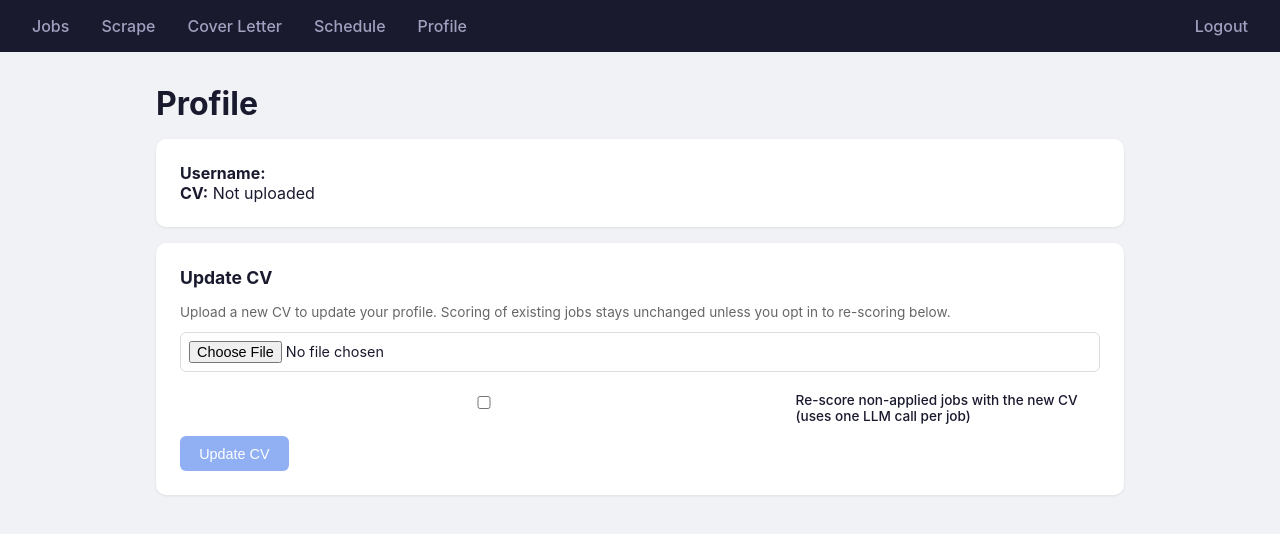
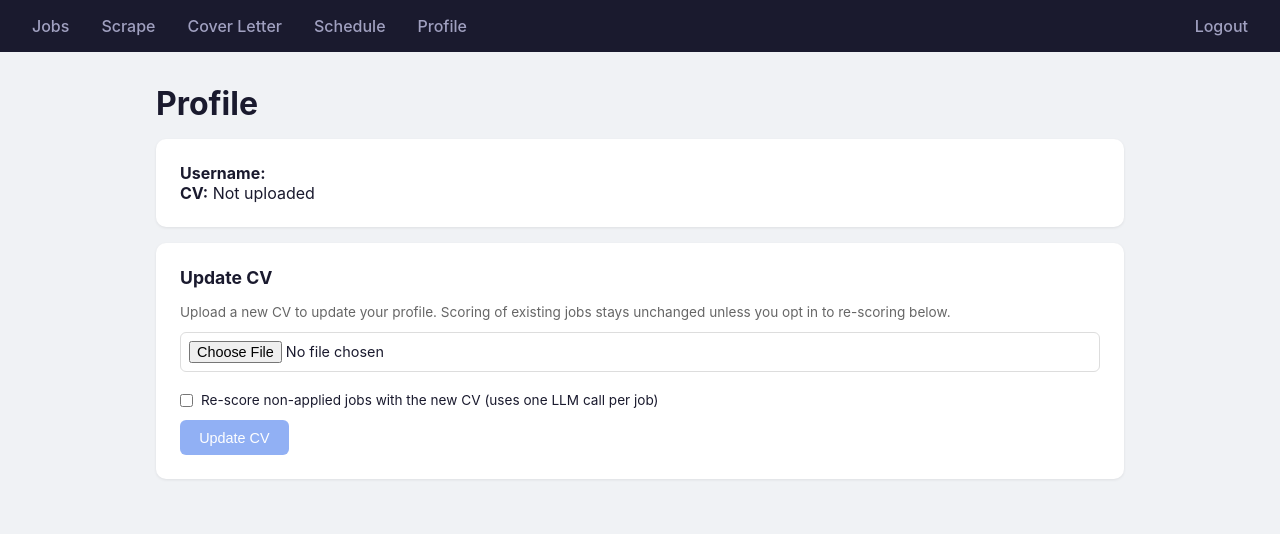
Before and after one commit to vaibhavmittal98/linkedin-job-hunter, a React (Vite) app in the folder frontend/: page /profile in a window 1280 px wide. Shown: the top 534 px of the page. Built offline with nearby package versions, Linux system fonts and the light colour scheme; no server answers; sample sign-in values are in the browser's storage.

Commit message:
Fix re-score checkbox styling on Profile page
Global 'input' rule stretched the checkbox full-width; override with
width:auto + marginBottom:0 and normal font-weight, matching the
Scrape/Schedule checkboxes.

```diff
--- a/frontend/src/pages/Profile.tsx
+++ b/frontend/src/pages/Profile.tsx
@@ -58,8 +58,8 @@ export default function Profile() {
           unchanged unless you opt in to re-scoring below.
         </p>
         <input type="file" accept=".pdf" onChange={(e) => setCv(e.target.files?.[0] || null)} />
-        <label style={{ display: "flex", alignItems: "center", gap: "0.5rem", marginTop: "0.5rem", fontSize: "0.85rem" }}>
-          <input type="checkbox" checked={rescore} onChange={(e) => setRescore(e.target.checked)} />
+        <label style={{ display: "flex", alignItems: "center", gap: "0.5rem", marginTop: "0.5rem", fontWeight: 400, fontSize: "0.85rem" }}>
+          <input type="checkbox" checked={rescore} onChange={(e) => setRescore(e.target.checked)} style={{ width: "auto", marginBottom: 0 }} />
           Re-score non-applied jobs with the new CV (uses one LLM call per job)
         </label>
         <button className="btn" onClick={handleUpdateCv} disabled={loading || !cv} style={{ marginTop: "0.5rem" }}>
```
